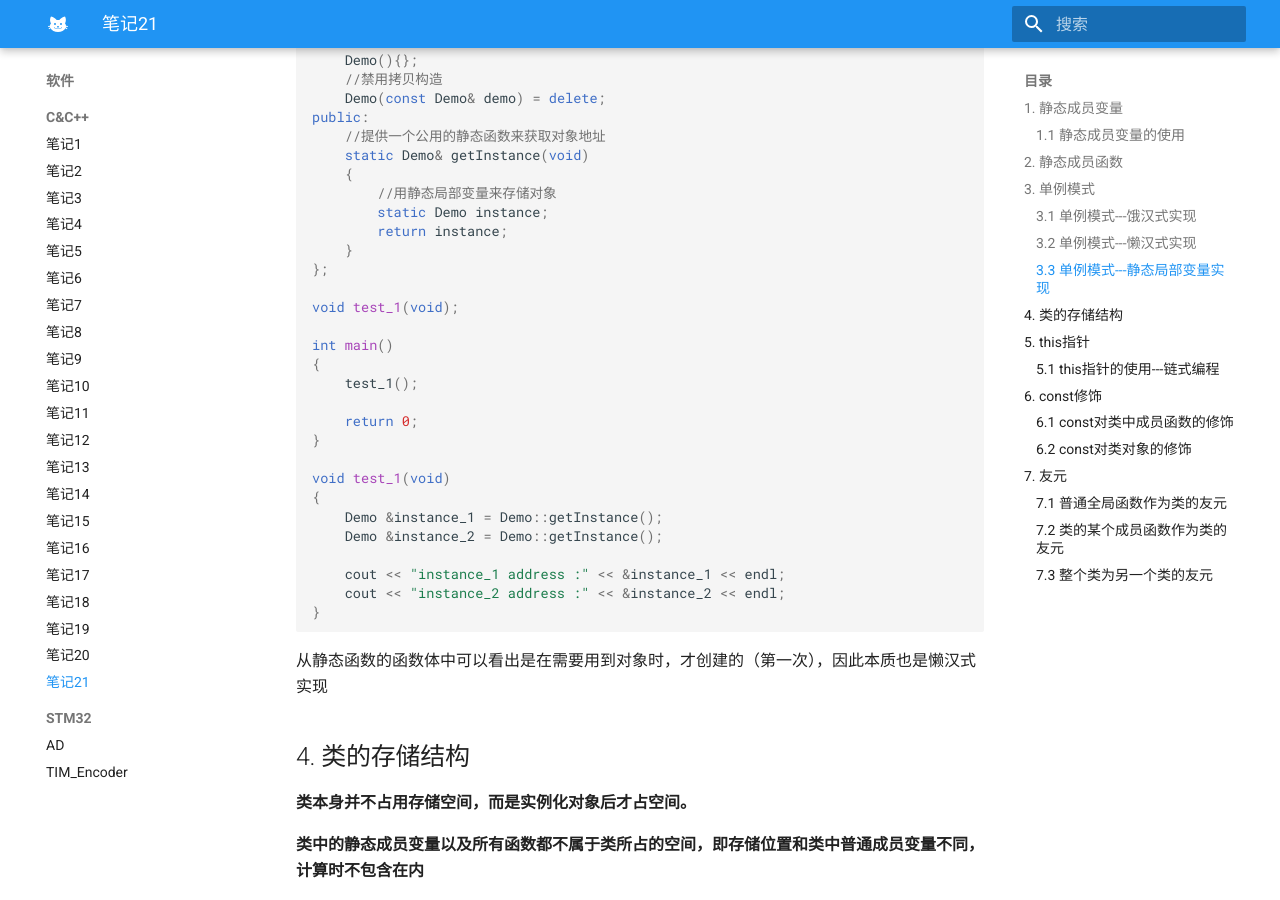
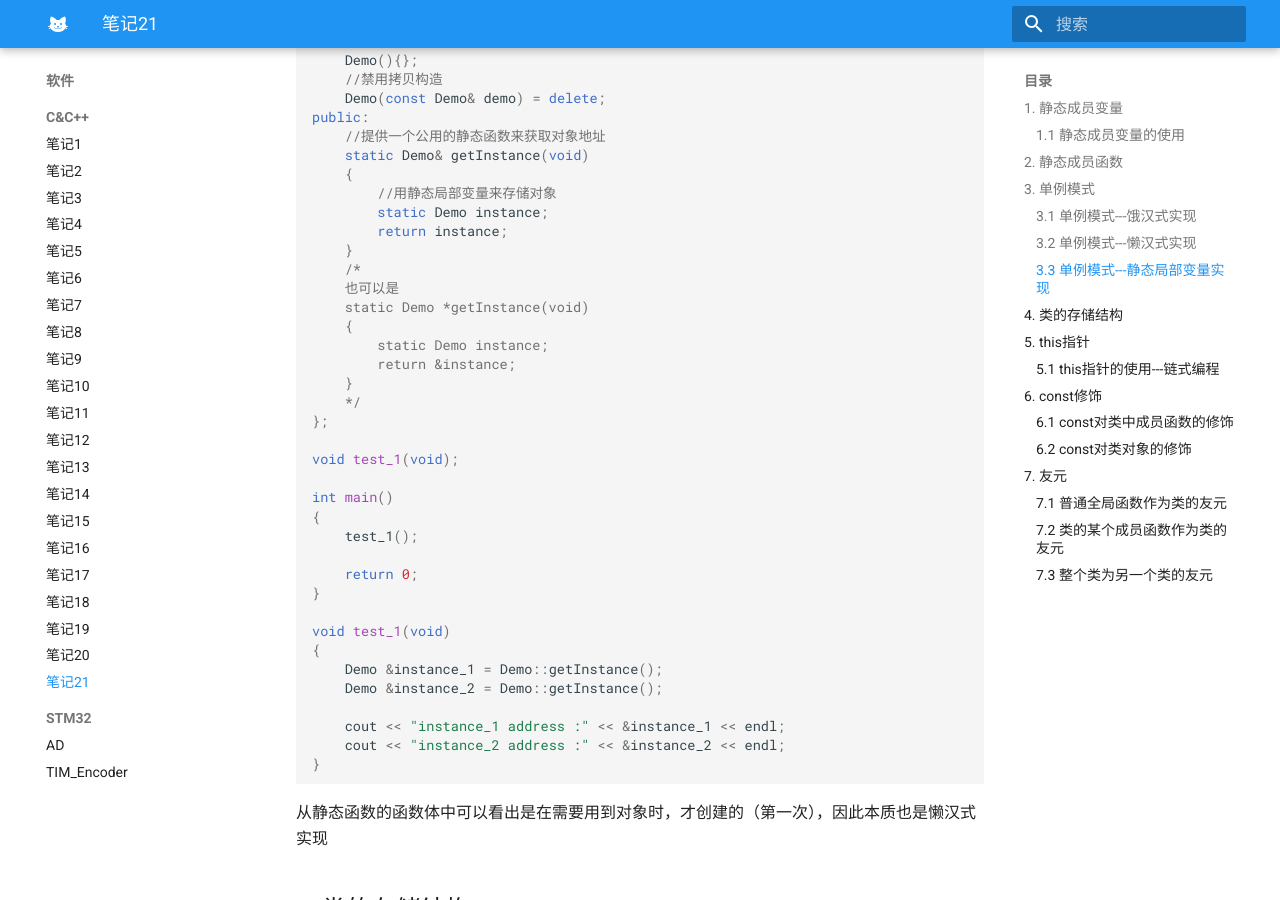
Before and after one commit to gailunzhou/my-docs, an MkDocs documentation site: the page built from docs/software/C&C++/01-30-C++笔记.md, in a window 1280 px wide and 900 px high, scrolled down 5899 px. Built offline with MkDocs 1.6.1 and Material for MkDocs 9.7.7, drawn with Linux system fonts in a browser that asks for light colours.

Commit message:
add another way to realize the Signleton_lazy_mode by static variable

```diff
--- a/docs/software/C&C++/01-30-C++笔记.md
+++ b/docs/software/C&C++/01-30-C++笔记.md
@@ -299,6 +299,14 @@ public:
 		static Demo instance;
 		return instance;
 	}
+	/*
+	也可以是
+	static Demo *getInstance(void)
+	{
+		static Demo instance;
+		return &instance;
+	}
+	*/
 };
 
 void test_1(void);
```
